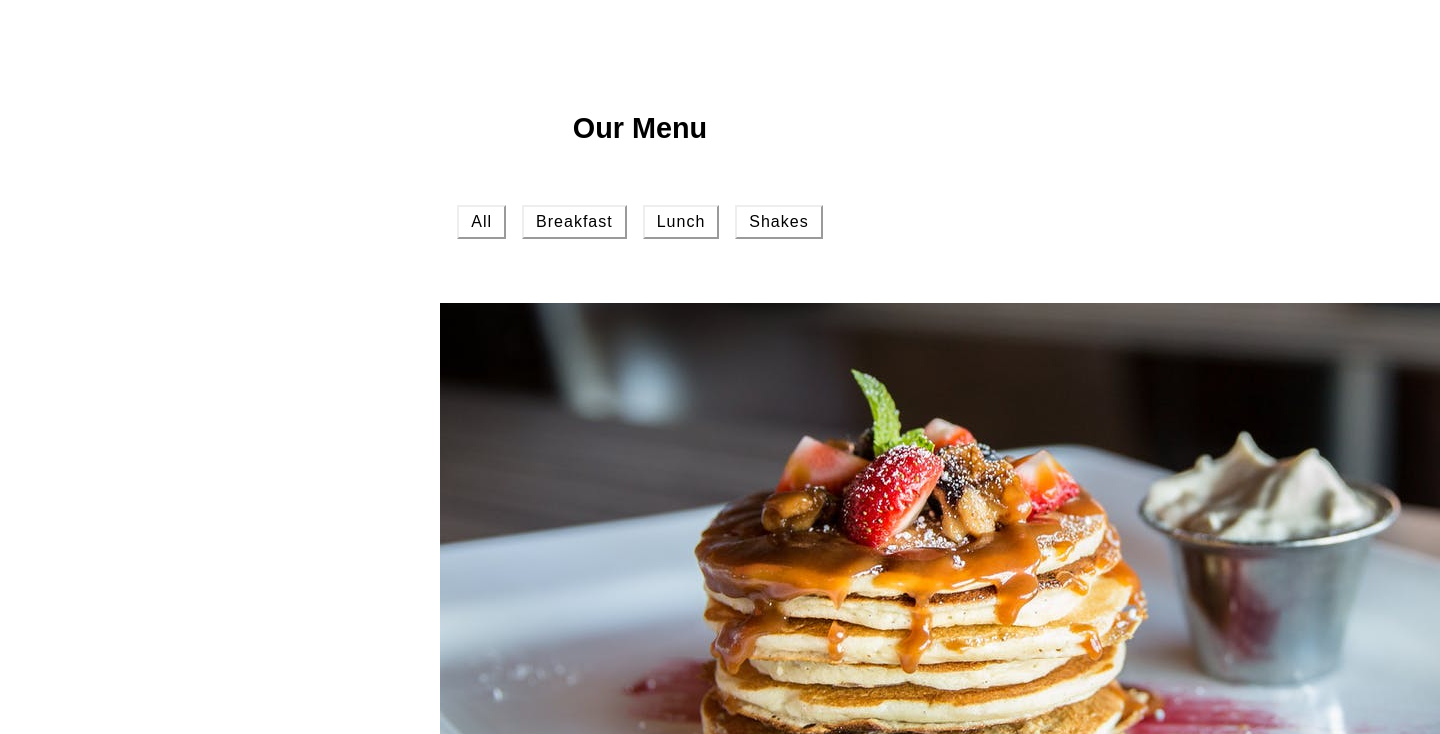
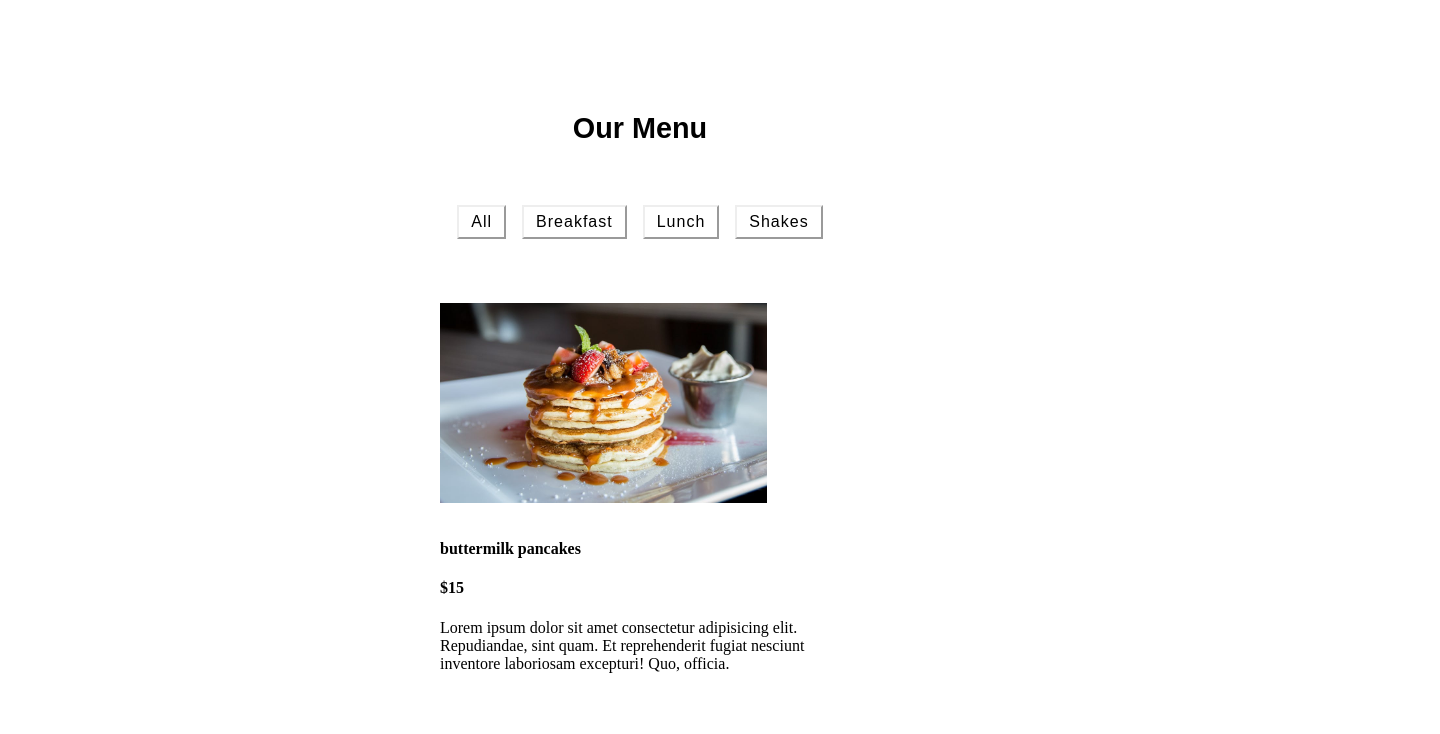
Before and after one commit to m-salman004/Menu, a plain HTML site: page Index.html in a window 1280 px wide. Shown: the top 734 px of the page, 1440 px wide, since content can reach past the window. Drawn offline with Linux system fonts and the light colour scheme; a script that the page names is missing.

Commit message:
Styling Photo

```diff
--- a/Styles.css
+++ b/Styles.css
@@ -51,3 +51,9 @@
   gap: 1rem 2rem;
   max-width: 25rem;
 }
+.photo {
+    object-fit: cover;
+    height: 200px;
+    border: 0.25rem solid var(--clr-gold);
+    border-radius: var(--radius);
+  }
```
